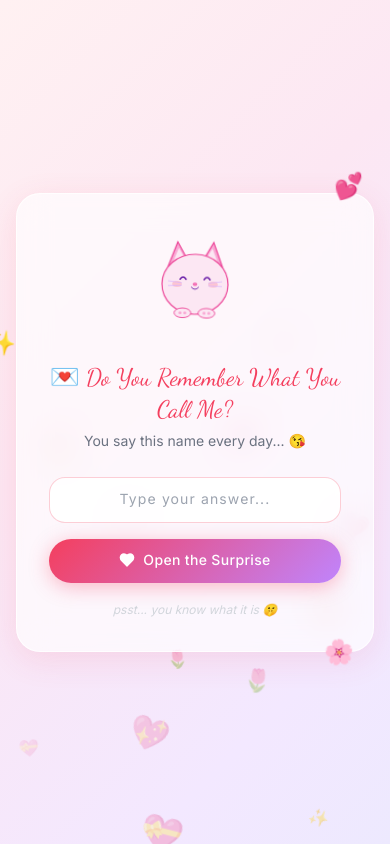
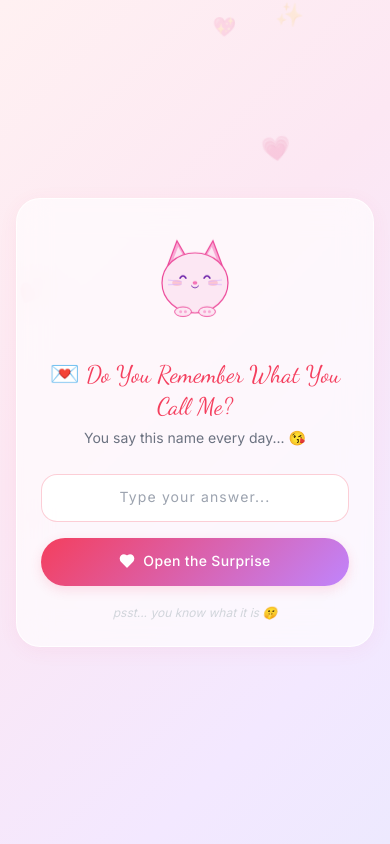
Before and after one commit to StarPijush/BUBAI, a React (Vite) app: page / in a window 390 px wide. Built offline with nearby package versions, Linux system fonts and the light colour scheme.

Commit message:
optimize: mobile polish and performance pass

```diff
--- a/src/components/AnimatedBackground.tsx
+++ b/src/components/AnimatedBackground.tsx
@@ -1,5 +1,4 @@
 import React, { useMemo } from 'react'
-import { motion } from 'framer-motion'
 
 interface FloatingHeart {
   id: number
@@ -9,6 +8,7 @@ interface FloatingHeart {
   delay: number
   emoji: string
   opacity: number
+  sway: number
 }
 
 interface AnimatedBackgroundProps {
@@ -18,61 +18,64 @@ interface AnimatedBackgroundProps {
 
 const AnimatedBackground: React.FC<AnimatedBackgroundProps> = ({
   density = 'medium',
-  emojis = ['💗', '💕', '🌸', '✨', '💖', '🌷', '💝'],
+  emojis = ['💗', '💕', '🌸', '✨', '💖', '💝'],
 }) => {
-  const count = density === 'light' ? 8 : density === 'medium' ? 14 : 22
+  // Drastically reduced counts to optimize GPU/CPU rendering and remove visual clutter
+  const count = density === 'light' ? 3 : density === 'medium' ? 5 : 8
 
   const hearts: FloatingHeart[] = useMemo(
     () =>
       Array.from({ length: count }, (_, i) => ({
         id: i,
-        x: Math.random() * 100,
-        size: Math.random() * 20 + 16,
-        duration: Math.random() * 8 + 6,
-        delay: Math.random() * 5,
-        emoji: emojis[Math.floor(Math.random() * emojis.length)],
-        opacity: Math.random() * 0.35 + 0.1,
+        x: Math.random() * 90 + 5, // Keep slightly inset from screen edges
+        size: Math.random() * 12 + 14, // Subtle sizes (14px - 26px)
+        duration: Math.random() * 12 + 18, // Very slow movement (18s to 30s)
+        delay: Math.random() * -20, // Negative delay so particles are immediately spread across screen height on mount
+        emoji: emojis[i % emojis.length],
+        opacity: Math.random() * 0.15 + 0.08, // Very soft opacity (8% - 23%)
+        sway: Math.random() * 20 - 10, // Horizontal sway distance in vw
       })),
     [count, emojis]
   )
 
   return (
     <div className="fixed inset-0 pointer-events-none overflow-hidden z-0" aria-hidden="true">
+      <style>{`
+        @keyframes float-up-ambient {
+          0% {
+            transform: translateY(105vh) translateX(0px) rotate(0deg);
+          }
+          50% {
+            transform: translateY(45vh) translateX(var(--sway-x)) rotate(var(--rotate-mid));
+          }
+          100% {
+            transform: translateY(-10vh) translateX(0px) rotate(var(--rotate-end));
+          }
+        }
+        .ambient-particle {
+          animation: float-up-ambient var(--dur) linear infinite;
+          animation-delay: var(--delay);
+          will-change: transform;
+        }
+      `}</style>
       {hearts.map((heart) => (
-        <motion.div
+        <div
           key={heart.id}
-          className="absolute select-none"
+          className="absolute ambient-particle select-none"
           style={{
             left: `${heart.x}%`,
             fontSize: `${heart.size}px`,
             opacity: heart.opacity,
-            filter: 'blur(0.5px)',
-          }}
-          initial={{ y: '110vh', rotate: 0 }}
-          animate={{
-            y: '-10vh',
-            rotate: [0, 15, -10, 20, -5, 0],
-            x: [0, 20, -15, 25, -10, 0],
-          }}
-          transition={{
-            duration: heart.duration,
-            delay: heart.delay,
-            repeat: Infinity,
-            ease: 'linear',
-            x: {
-              duration: heart.duration,
-              repeat: Infinity,
-              ease: 'easeInOut',
-            },
-            rotate: {
-              duration: heart.duration * 0.7,
-              repeat: Infinity,
-              ease: 'easeInOut',
-            },
+            // Inline custom CSS variables to feed values to the static keyframe animation
+            ['--dur' as any]: `${heart.duration}s`,
+            ['--delay' as any]: `${heart.delay}s`,
+            ['--sway-x' as any]: `${heart.sway}vw`,
+            ['--rotate-mid' as any]: `${heart.sway * 1.5}deg`,
+            ['--rotate-end' as any]: `${heart.sway * 3}deg`,
           }}
         >
           {heart.emoji}
-        </motion.div>
+        </div>
       ))}
     </div>
   )
--- a/src/index.css
+++ b/src/index.css
@@ -29,23 +29,23 @@
     backdrop-filter: blur(16px);
     -webkit-backdrop-filter: blur(16px);
     border: 1px solid rgba(255, 255, 255, 0.8);
-    box-shadow: 0 8px 32px rgba(244, 63, 94, 0.12);
+    box-shadow: 0 4px 20px rgba(244, 63, 94, 0.06);
   }
 
   .btn-rose {
-    @apply px-6 py-3 rounded-full font-inter font-medium text-white text-sm tracking-wide;
+    @apply px-6 py-2.5 min-h-[48px] flex items-center justify-center rounded-full font-inter font-medium text-white text-sm tracking-wide;
     background: linear-gradient(135deg, #f43f5e, #c084fc);
-    box-shadow: 0 4px 20px rgba(244, 63, 94, 0.35);
+    box-shadow: 0 4px 12px rgba(244, 63, 94, 0.15);
     transition: all 0.3s ease;
   }
 
   .btn-rose:hover {
-    box-shadow: 0 6px 28px rgba(244, 63, 94, 0.5);
-    transform: translateY(-2px);
+    box-shadow: 0 6px 18px rgba(244, 63, 94, 0.25);
+    transform: translateY(-1px);
   }
 
   .btn-outline {
-    @apply px-6 py-3 rounded-full font-inter font-medium text-sm tracking-wide;
+    @apply px-6 py-2.5 min-h-[48px] flex items-center justify-center rounded-full font-inter font-medium text-sm tracking-wide;
     background: rgba(255, 255, 255, 0.7);
     border: 1.5px solid rgba(244, 63, 94, 0.4);
     color: #f43f5e;
--- a/src/pages/CakeCelebration.tsx
+++ b/src/pages/CakeCelebration.tsx
@@ -23,7 +23,7 @@ const CRUMB_COLORS = ['#ffccd5', '#ffb3c1', '#ff8fa3', '#fff0f3', '#ffdca3', '#f
 // ── Ambient Particles Component ──
 const AmbientDust: React.FC = React.memo(() => {
   const particles = React.useMemo(() => {
-    return Array.from({ length: 15 }, (_, i) => ({
+    return Array.from({ length: 4 }, (_, i) => ({
       id: i,
       x: Math.random() * 100,
       y: 20 + Math.random() * 70,
@@ -35,27 +35,40 @@ const AmbientDust: React.FC = React.memo(() => {
 
   return (
     <div className="fixed inset-0 pointer-events-none overflow-hidden z-0" aria-hidden="true">
+      <style>{`
+        @keyframes dust-float {
+          0% {
+            transform: translateY(20vh) translateX(0px);
+            opacity: 0;
+          }
+          20% {
+            opacity: 0.4;
+          }
+          80% {
+            opacity: 0.4;
+          }
+          100% {
+            transform: translateY(-80vh) translateX(15px);
+            opacity: 0;
+          }
+        }
+        .dust-particle {
+          animation: dust-float var(--dur) linear infinite;
+          animation-delay: var(--delay);
+          will-change: transform;
+        }
+      `}</style>
       {particles.map((p) => (
-        <motion.div
+        <div
           key={p.id}
-          className="absolute rounded-full bg-white/40"
+          className="absolute rounded-full bg-white/30 dust-particle"
           style={{
             left: `${p.x}%`,
             top: `${p.y}%`,
             width: p.size,
             height: p.size,
-            filter: 'blur(0.5px)',
-          }}
-          animate={{
-            y: ['0vh', '-100vh'],
-            x: ['0vw', `${(Math.random() - 0.5) * 10}vw`],
-            opacity: [0, 0.6, 0],
-          }}
-          transition={{
-            duration: p.duration,
-            delay: p.delay,
-            repeat: Infinity,
-            ease: 'linear',
+            ['--dur' as any]: `${p.duration}s`,
+            ['--delay' as any]: `${p.delay}s`,
           }}
         />
       ))}
@@ -66,43 +79,51 @@ const AmbientDust: React.FC = React.memo(() => {
 // ── Tiny Sparkles Component ──
 const AmbientSparkles: React.FC = React.memo(() => {
   const sparkles = React.useMemo(() => {
-    return Array.from({ length: 8 }, (_, i) => ({
+    return Array.from({ length: 2 }, (_, i) => ({
       id: i,
       x: 10 + Math.random() * 80,
       y: 30 + Math.random() * 50,
       size: Math.random() * 6 + 4,
       delay: Math.random() * 5,
-      duration: 3 + Math.random() * 3,
+      duration: 4 + Math.random() * 3,
     }))
   }, [])
 
   return (
     <div className="fixed inset-0 pointer-events-none overflow-hidden z-0" aria-hidden="true">
+      <style>{`
+        @keyframes sparkle-pulse {
+          0%, 100% {
+            transform: scale(0) rotate(0deg);
+            opacity: 0;
+          }
+          50% {
+            transform: scale(1) rotate(90deg);
+            opacity: 0.5;
+          }
+        }
+        .sparkle-particle {
+          animation: sparkle-pulse var(--dur) ease-in-out infinite;
+          animation-delay: var(--delay);
+          will-change: transform;
+        }
+      `}</style>
       {sparkles.map((s) => (
-        <motion.svg
+        <svg
           key={s.id}
-          className="absolute text-pink-300/60 fill-current"
+          className="absolute text-pink-300/40 fill-current sparkle-particle"
           style={{
             left: `${s.x}%`,
             top: `${s.y}%`,
             width: s.size,
             height: s.size,
+            ['--dur' as any]: `${s.duration}s`,
+            ['--delay' as any]: `${s.delay}s`,
           }}
           viewBox="0 0 24 24"
-          animate={{
-            scale: [0, 1, 0],
-            rotate: [0, 90, 180],
-            opacity: [0, 0.8, 0],
-          }}
-          transition={{
-            duration: s.duration,
-            delay: s.delay,
-            repeat: Infinity,
-            ease: 'easeInOut',
-          }}
         >
           <path d="M12 0L14.6 9.4L24 12L14.6 14.6L12 24L9.4 14.6L0 12L9.4 9.6L12 0Z" />
-        </motion.svg>
+        </svg>
       ))}
     </div>
   )
@@ -330,8 +351,8 @@ const CakeCelebration: React.FC = () => {
       const pos = candlePositions[index]
 
       // Spawn blow sparkles
-      const newSparkles: Particle[] = Array.from({ length: 8 }).map((_, i) => {
-        const angle = (i * 360) / 8 + Math.random() * 15
+      const newSparkles: Particle[] = Array.from({ length: 3 }).map((_, i) => {
+        const angle = (i * 360) / 3 + Math.random() * 15
         const speed = 2 + Math.random() * 3
         return {
           id: particleId.current++,
@@ -357,7 +378,7 @@ const CakeCelebration: React.FC = () => {
         })
 
         // Spawn smoke particles
-        const newSmoke: Particle[] = Array.from({ length: 5 }).map((_) => ({
+        const newSmoke: Particle[] = Array.from({ length: 2 }).map((_) => ({
           id: particleId.current++,
           x: pos.x + (Math.random() * 6 - 3),
           y: pos.y - 10,
@@ -420,22 +441,27 @@ const CakeCelebration: React.FC = () => {
         const dy = y - lastPointRef.current.y
         const dist = Math.sqrt(dx * dx + dy * dy)
 
-        // Track vertical cutting progress down the middle (x around 250)
-        // Check if cursor is near the vertical center line
-        const centerDist = Math.abs(x - 250)
+        // Convert client pixels to SVG viewBox space coordinates (0 to 500)
+        const svgX = (x / rect.width) * 500
+        const svgY = (y / rect.height) * 500
+        const svgLastY = (lastPointRef.current.y / rect.height) * 500
+        const svgDy = svgY - svgLastY
 
-        // If swipe is within center margin and moving down
-        if (centerDist < 60 && dy > 0 && dist > 4) {
+        // Track vertical cutting progress down the middle (x around 250 in viewBox units)
+        const centerDist = Math.abs(svgX - 250)
+
+        // If swipe is within center margin and moving down (widened to 90 units for thumb ease)
+        if (centerDist < 90 && svgDy > 0 && dist > 3) {
           setProgress((prev) => {
-            // Map cutting region from y=120 to y=380 (height 260px)
-            const deltaProgress = (dy / 260) * 100
+            // Map cutting region from y=120 to y=380 (height 260 units in viewBox)
+            const deltaProgress = (svgDy / 260) * 100
             const nextProg = Math.min(prev + deltaProgress, 100)
 
-            // Spawn frosting splashes/crumbs
-            if (Math.random() > 0.6) {
+            // Spawn frosting splashes/crumbs (reduced density)
+            if (Math.random() > 0.8) {
               const color = CRUMB_COLORS[Math.floor(Math.random() * CRUMB_COLORS.length)]
               setFrostingSplashes((prevSplashes) => [
-                ...prevSplashes.slice(-25),
+                ...prevSplashes.slice(-8),
                 {
                   id: particleId.current++,
                   x,
@@ -448,10 +474,10 @@ const CakeCelebration: React.FC = () => {
               triggerVibrate([15])
             }
 
-            // Spawn floating hearts
-            if (Math.random() > 0.9) {
+            // Spawn floating hearts (reduced density)
+            if (Math.random() > 0.95) {
               setFloatingHearts((prevHearts) => [
-                ...prevHearts.slice(-10),
+                ...prevHearts.slice(-3),
                 {
                   id: particleId.current++,
                   x,
@@ -489,8 +515,8 @@ const CakeCelebration: React.FC = () => {
     setStep('celebration')
     triggerVibrate([100, 50, 100, 50, 200])
 
-    // Generate burst confetti
-    const newConfetti: Particle[] = Array.from({ length: 45 }).map((_, i) => ({
+    // Generate burst confetti (reduced count for smooth mobile performance)
+    const newConfetti: Particle[] = Array.from({ length: 15 }).map((_, i) => ({
       id: i,
       x: 250 + (Math.random() * 20 - 10),
       y: 280 + (Math.random() * 20 - 10),
@@ -741,9 +767,9 @@ const CakeCelebration: React.FC = () => {
                 className="absolute inset-0 flex flex-col items-center justify-center text-center px-6 z-20 pointer-events-none"
               >
                 <div
-                  className="px-6 py-5 rounded-3xl border border-pink-200/40 bg-white/75 backdrop-blur-md shadow-lg max-w-[280px]"
+                  className="px-6 py-5 rounded-3xl border border-pink-200/40 bg-white/75 backdrop-blur-md shadow-md max-w-[280px]"
                   style={{
-                    boxShadow: '0 12px 32px rgba(244, 63, 94, 0.08)',
+                    boxShadow: '0 6px 18px rgba(244, 63, 94, 0.04)',
                   }}
                 >
                   <p
@@ -818,7 +844,7 @@ const CakeCelebration: React.FC = () => {
                     <stop offset="100%" stopColor="#fbbf24" stopOpacity="0" />
                   </radialGradient>
                   <filter id="shadowFilter">
-                    <feDropShadow dx="0" dy="8" stdDeviation="12" floodColor="#db2777" floodOpacity="0.12" />
+                    <feDropShadow dx="0" dy="5" stdDeviation="6" floodColor="#db2777" floodOpacity="0.06" />
                   </filter>
 
                   {/* Left & Right Clips for perfect split */}
@@ -1336,7 +1362,7 @@ const CakeCelebration: React.FC = () => {
                   whileHover={{ scale: 1.05 }}
                   whileTap={{ scale: 0.95 }}
                   style={{
-                    boxShadow: '0 8px 30px rgba(244, 63, 94, 0.3)',
+                    boxShadow: '0 4px 12px rgba(244, 63, 94, 0.15)',
                   }}
                 >
                   Open It 💌
--- a/src/pages/LoginPage.tsx
+++ b/src/pages/LoginPage.tsx
@@ -205,7 +205,7 @@ const LoginPage: React.FC = () => {
       >
         {/* Glowing card */}
         <motion.div
-          className="glass-card rounded-3xl p-8 text-center"
+          className="glass-card rounded-3xl p-6 sm:p-8 text-center"
           animate={shake ? { x: [-8, 8, -6, 6, -3, 3, 0] } : {}}
           transition={{ duration: 0.5 }}
         >
@@ -214,13 +214,13 @@ const LoginPage: React.FC = () => {
             className="mx-auto mb-4 flex items-center justify-center"
             animate={
               catState === 'idle'
-                ? { y: [0, -6, 0], rotate: [0, 2, -2, 0] }
+                ? { y: [0, -2, 0], rotate: [0, 0.5, -0.5, 0] }
                 : catState === 'crying'
                   ? { y: [0, 2, 0], rotate: [0, -3, 3, -3, 0] }
                   : { y: [0, -12, 0], scale: [1, 1.15, 1], rotate: [0, 5, -5, 5, 0] }
             }
             transition={{
-              duration: catState === 'happy' ? 0.6 : catState === 'crying' ? 0.8 : 2.5,
+              duration: catState === 'happy' ? 0.6 : catState === 'crying' ? 0.8 : 6.0,
               repeat: Infinity,
               ease: 'easeInOut',
             }}
@@ -308,7 +308,7 @@ const LoginPage: React.FC = () => {
             onChange={(e) => setInput(e.target.value)}
             onKeyDown={handleKey}
             placeholder="Type your answer..."
-            className="w-full px-4 py-3 rounded-2xl text-center text-sm font-inter outline-none mb-4"
+            className="w-full px-4 py-3 min-h-[48px] rounded-2xl text-center text-sm font-inter outline-none mb-4"
             style={{
               background: 'rgba(255,255,255,0.9)',
               border: error ? '1.5px solid #f43f5e' : '1.5px solid rgba(244,63,94,0.25)',
@@ -369,32 +369,6 @@ const LoginPage: React.FC = () => {
             psst... you know what it is 🤫
           </p>
         </motion.div>
-
-        {/* Floating hearts decoration */}
-        {['💕', '✨', '🌸'].map((emoji, i) => (
-          <motion.div
-            key={i}
-            className="absolute pointer-events-none select-none text-2xl"
-            style={{
-              top: i === 0 ? '-20px' : i === 1 ? '30%' : undefined,
-              bottom: i === 2 ? '-20px' : undefined,
-              left: i === 1 ? '-30px' : undefined,
-              right: i === 0 ? '10px' : i === 2 ? '20px' : undefined,
-            }}
-            animate={{
-              y: [0, -10, 0],
-              rotate: [0, 10, -10, 0],
-            }}
-            transition={{
-              duration: 3 + i,
-              repeat: Infinity,
-              delay: i * 0.7,
-              ease: 'easeInOut',
-            }}
-          >
-            {emoji}
-          </motion.div>
-        ))}
       </motion.div>
     </div>
   )
--- a/src/pages/LoveLetter.tsx
+++ b/src/pages/LoveLetter.tsx
@@ -60,7 +60,7 @@ const LoveLetter: React.FC = () => {
           transition={{ duration: 0.8, delay: 0.3, ease: [0.22, 1, 0.36, 1] }}
           style={{
             background: 'rgba(255,255,255,0.72)',
-            boxShadow: '0 12px 60px rgba(244,63,94,0.1), 0 4px 20px rgba(192,132,252,0.1)',
+            boxShadow: '0 8px 30px rgba(244, 63, 94, 0.05), 0 2px 10px rgba(192, 132, 252, 0.03)',
           }}
         >
           {/* Decorative top */}
```
Also changed, not shown: src/pages/BirthdaySurprise.tsx (+8 -8 lines), src/pages/FinalMessage.tsx (+9 -24 lines), src/pages/MusicVideoTribute.tsx (+4 -3 lines), src/pages/PhotoGallery.tsx (+6 -15 lines), src/pages/RelationshipQuiz.tsx (+4 -20 lines).
